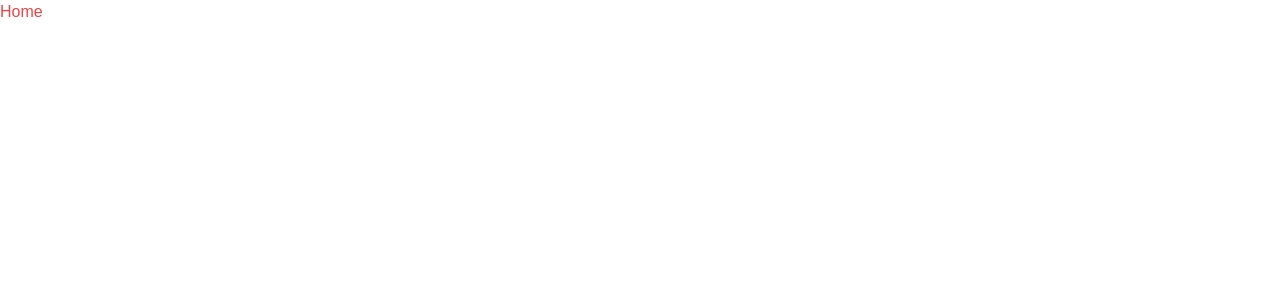
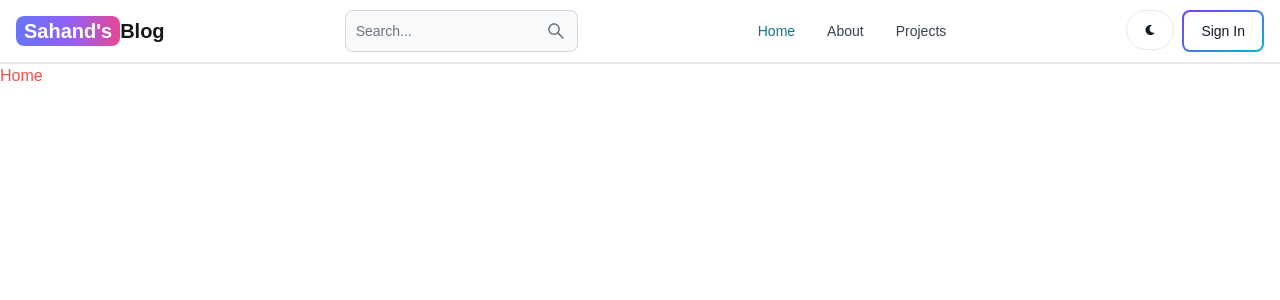
Before and after one commit to Arpine-M/next-blog, a Next.js app: page / in a window 1280 px wide. Shown: the top 300 px of the page. Built offline with nearby package versions, Linux system fonts and the light colour scheme.

Commit message:
creating the header section

```diff
--- /dev/null
+++ b/src/app/components/Header.jsx
@@ -0,0 +1,75 @@
+'use client'
+
+import React from 'react'
+
+import { Button, Navbar, TextInput } from 'flowbite-react';
+import Link from 'next/link';
+import { AiOutlineSearch } from 'react-icons/ai';
+import { FaMoon, FaSun } from 'react-icons/fa';
+import { usePathname } from 'next/navigation';
+
+
+
+
+export default function Header() {
+    const path = usePathname();
+
+    return (
+      <Navbar className='border-b-2'>
+        <Link
+          href='/'
+          className='self-center whitespace-nowrap text-sm sm:text-xl font-semibold dark:text-white'
+        >
+          <span className='px-2 py-1 bg-gradient-to-r from-indigo-500 via-purple-500 to-pink-500 rounded-lg text-white'>
+            Sahand&apos;s
+          </span>
+          Blog
+        </Link>
+        <form>
+          <TextInput
+            type='text'
+            placeholder='Search...'
+            rightIcon={AiOutlineSearch}
+            className='hidden lg:inline'
+          />
+        </form>
+        <Button className='w-12 h-10 lg:hidden' color='gray' pill>
+          <AiOutlineSearch />
+        </Button>
+        <div className='flex gap-2 md:order-2'>
+          <Button
+            className='w-12 h-10 hidden sm:inline'
+            color='gray'
+            pill
+          >
+            <FaMoon/>
+          </Button>
+
+            <Link href='/sign-in'>
+              <Button gradientDuoTone='purpleToBlue' outline>
+                Sign In
+              </Button>
+            </Link>
+
+          <Navbar.Toggle />
+        </div>
+        <Navbar.Collapse>
+          <Link href='/'>
+            <Navbar.Link active={path === '/'} as={'div'}>
+              Home
+            </Navbar.Link>
+          </Link>
+          <Link href='/about'>
+            <Navbar.Link active={path === '/about'} as={'div'}>
+              About
+            </Navbar.Link>
+          </Link>
+          <Link href='/projects'>
+            <Navbar.Link active={path === '/projects'} as={'div'}>
+              Projects
+            </Navbar.Link>
+          </Link>
+        </Navbar.Collapse>
+      </Navbar>
+    );
+  }
--- a/src/app/layout.js
+++ b/src/app/layout.js
@@ -1,5 +1,6 @@
 import localFont from "next/font/local";
 import "./globals.css";
+import Header from "./components/Header";
 
 const geistSans = localFont({
   src: "./fonts/GeistVF.woff",
@@ -23,6 +24,7 @@ export default function RootLayout({ children }) {
       <body
         className={`${geistSans.variable} ${geistMono.variable} antialiased`}
       >
+        <Header/>
         {children}
       </body>
     </html>
--- a/tailwind.config.js
+++ b/tailwind.config.js
@@ -1,9 +1,13 @@
+import flowbite from 'flowbite-react/tailwind';
+
+
 /** @type {import('tailwindcss').Config} */
 module.exports = {
   content: [
     "./src/pages/**/*.{js,ts,jsx,tsx,mdx}",
     "./src/components/**/*.{js,ts,jsx,tsx,mdx}",
     "./src/app/**/*.{js,ts,jsx,tsx,mdx}",
+    flowbite.content(),
   ],
   theme: {
     extend: {
@@ -13,5 +17,5 @@ module.exports = {
       },
     },
   },
-  plugins: [],
+  plugins: [flowbite.plugin()],
 };
```
Also changed, not shown: package.json (+6 -4 lines), 1 other file (tests, documents, lock files or other folders).
